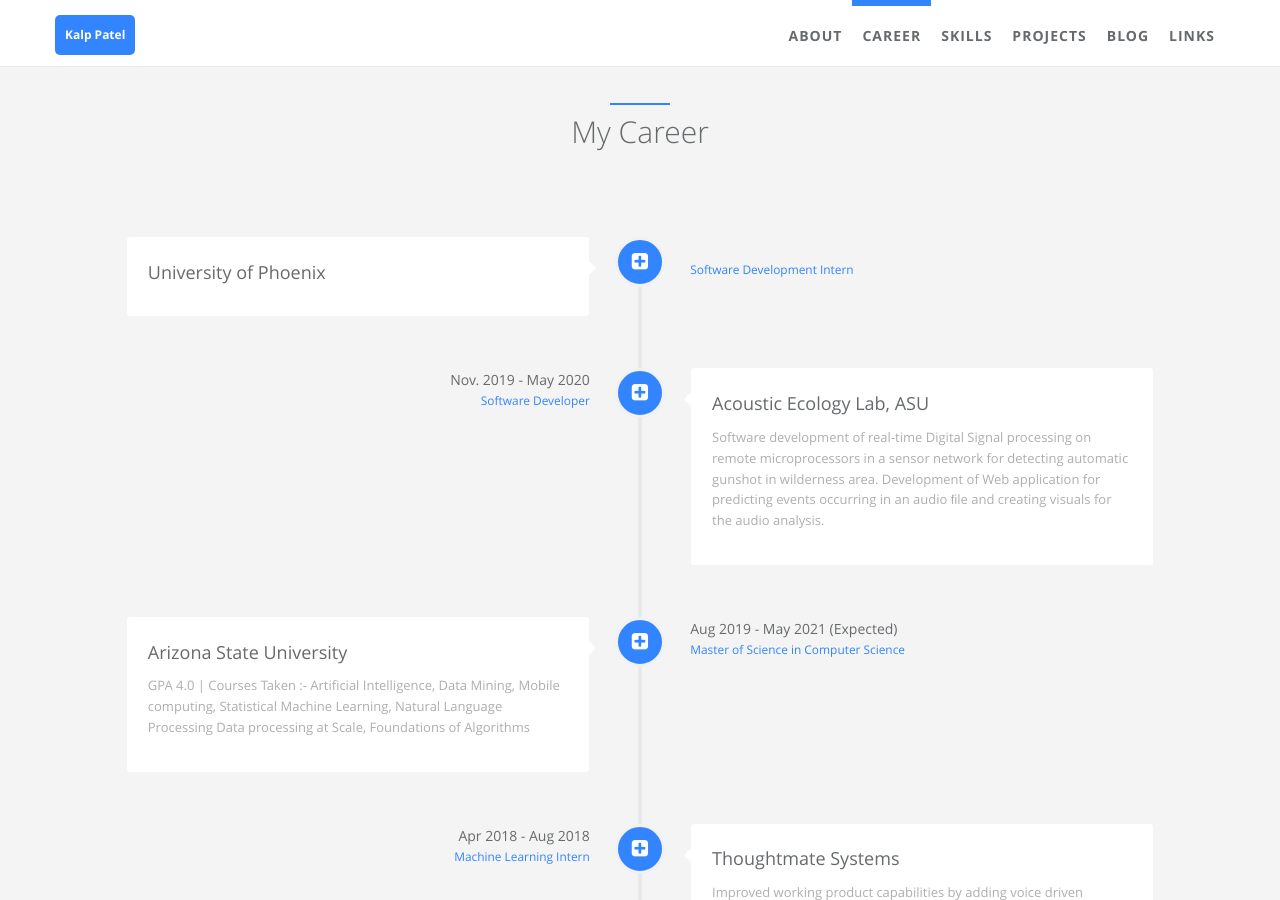
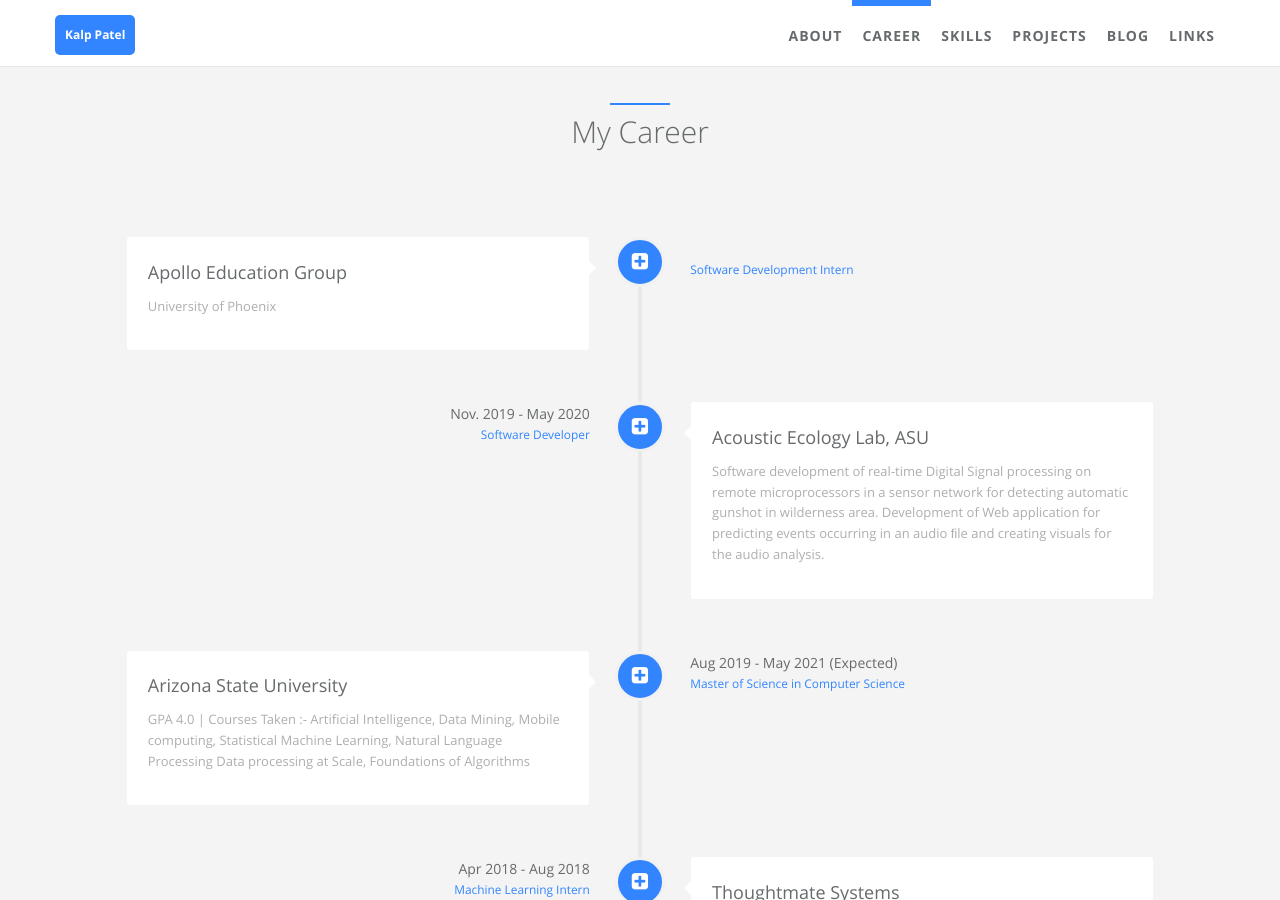
Before and after one commit to kalp121/kalp121.github.io, a Jekyll site: the page built from index.html, in a window 1280 px wide and 900 px high, scrolled down 839 px. Built offline with Jekyll 4.4.1, drawn with Linux system fonts in a browser that asks for light colours.

Commit message:
Update careers.yml

```diff
--- a/_data/index/careers.yml
+++ b/_data/index/careers.yml
@@ -3,9 +3,9 @@
 
 
 - name:
+    detail: Apollo Education Group
+  desc:
     detail: University of Phoenix
-  desc:
-    detail:
   date:
     detail:
   job:
```
